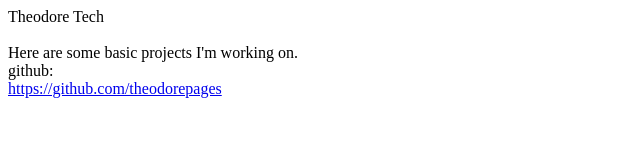
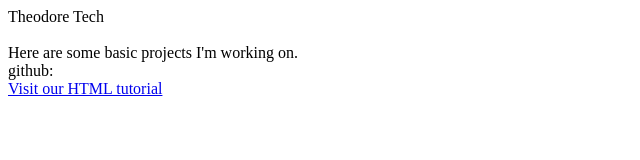
Before and after one commit to TheodorePages/mainPage, a plain HTML site: page index.html in a window 1280 px wide. Shown: the whole page, without its empty margins (0-640 px from the left). Drawn offline with Linux system fonts and the light colour scheme.

Commit message:
Update index.html

```diff
--- a/index.html
+++ b/index.html
@@ -3,4 +3,4 @@ Theodore Tech
 Here are some basic projects I'm working on.
 <br>
 github: <br>
-<a href="https://github.com/theodorepages">https://github.com/theodorepages</a>
+<a href="http://github.com/TheodorePages/">Visit our HTML tutorial</a>
```
